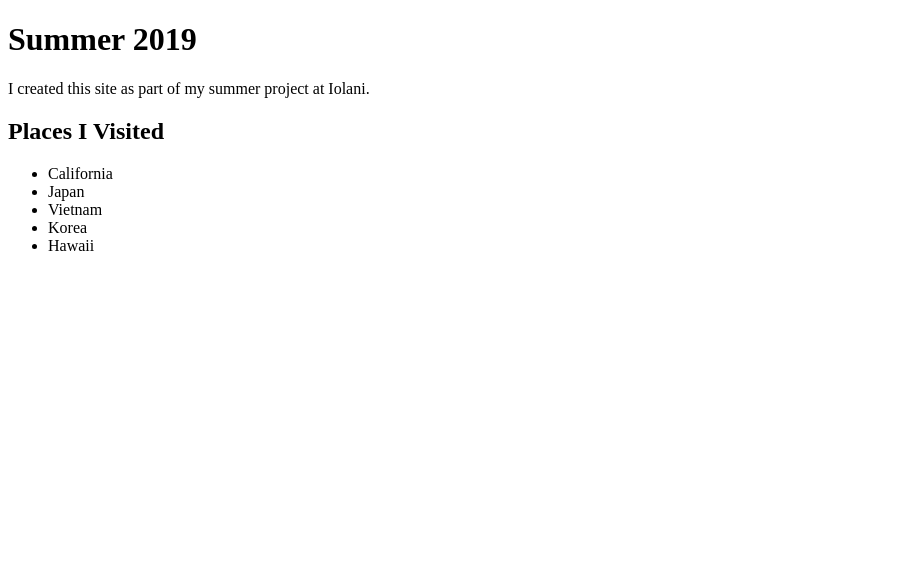
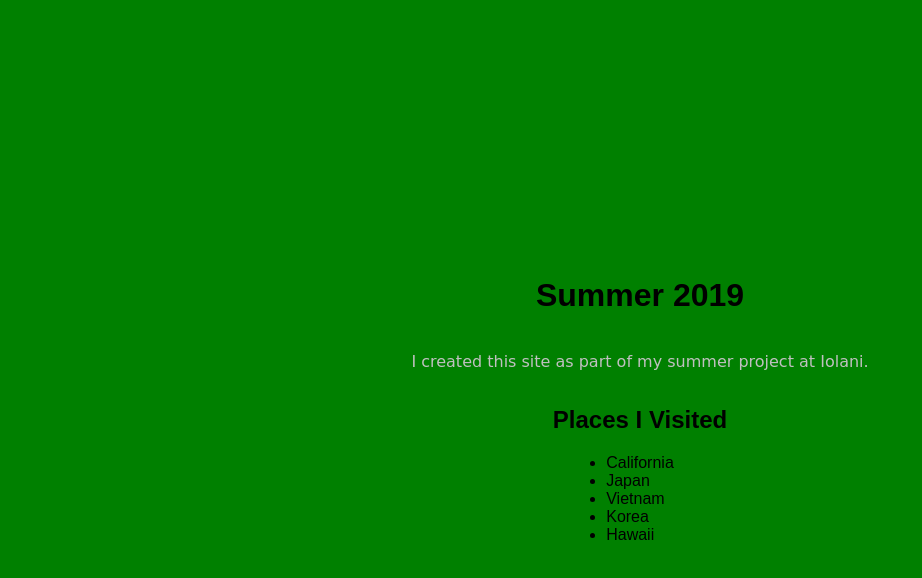
Before and after one commit to iwebstudent16/iwebstudent16.github.io, a plain HTML site: page index.html in a window 1280 px wide. Shown: the whole page, without its empty margins (0-922 px from the left). Drawn offline with Linux system fonts and the light colour scheme.

Commit message:
Changed website

```diff
--- /dev/null
+++ b/css/style.css
@@ -0,0 +1,24 @@
+body {
+    background: green;
+    margin: 0;
+    padding: 0;
+    font-family: sans-serif;
+    display: grid;
+    align-content: center;
+    text-align: center;
+    min-height: 100vh;
+}
+p {
+    color: silver;
+    font-family: cursive;
+}
+
+ul {
+    max-width: 600px;
+    margin:  0 auto;
+    padding: 0;
+}
+
+li {
+    text-align: left;
+}
--- a/index.html
+++ b/index.html
@@ -6,6 +6,7 @@
     <title>Summer Site 2019</title>
     <meta name="description" content="This is my Summer 2019 website" />
     <meta name="viewport" content="width=device-width, initial-scale=1" />
+    <link href="css/style.css" rel="stylesheet" type="text/css" />
 </head>
 
 <body>
```
